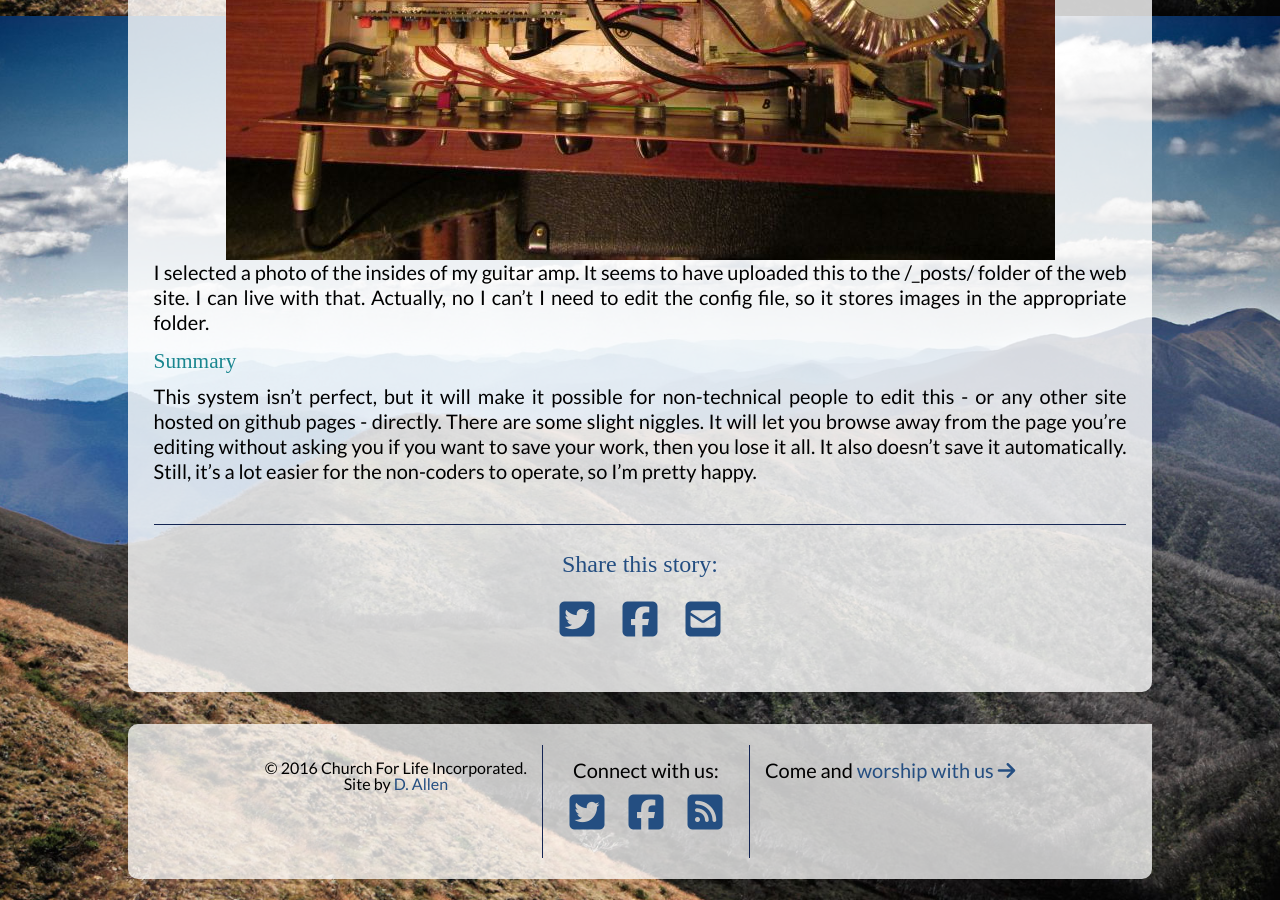
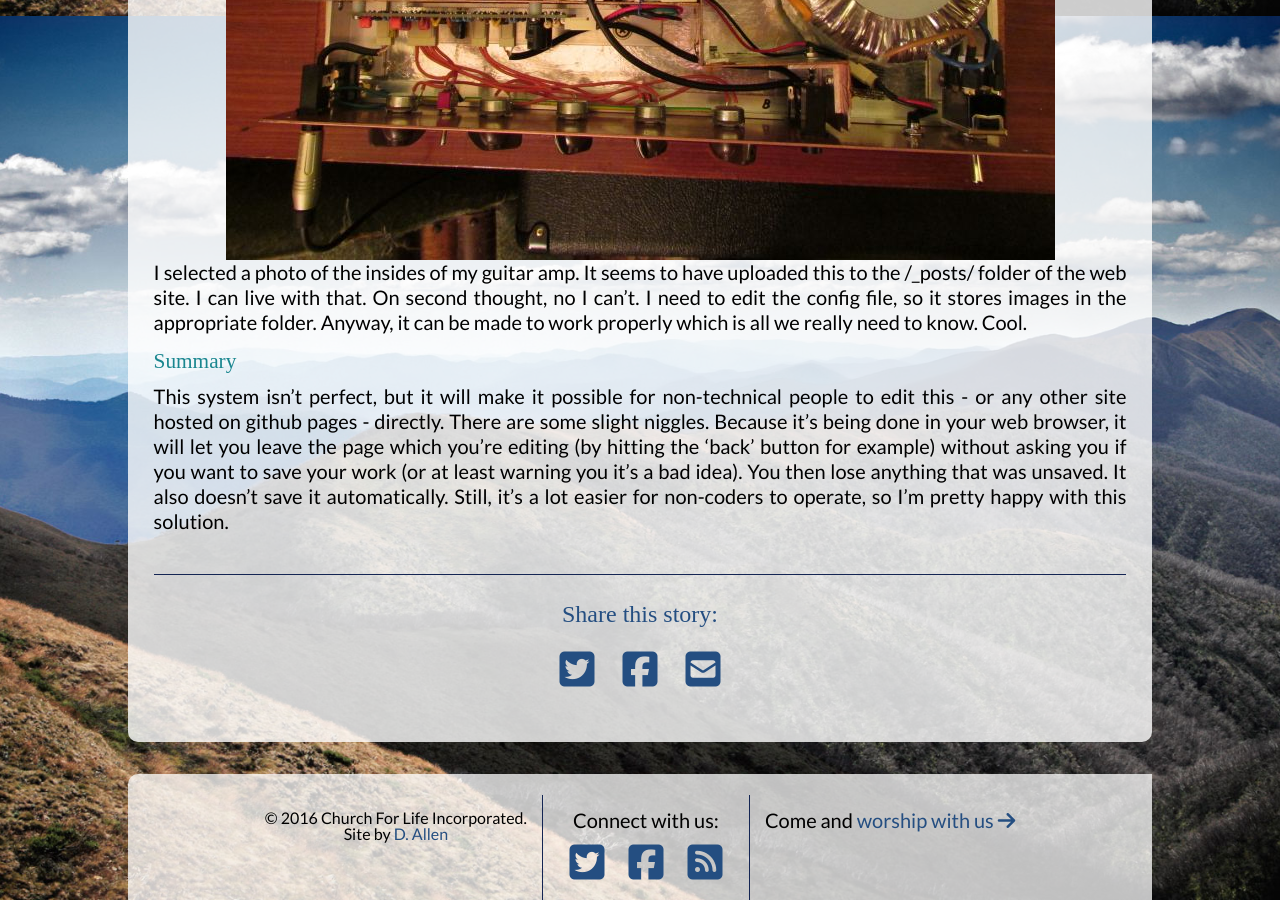
Before and after one commit to churchforlife/churchforlife.github.io, a Jekyll site: the page built from _posts/2016-09-05-prose.md, in a window 1280 px wide and 900 px high, scrolled down 884 px. Built offline with Jekyll 4.4.1, drawn with Linux system fonts in a browser that asks for light colours; nearby versions of some CDN libraries; some web fonts are replaced.

Commit message:
Update 2016-09-05-prose.md

```diff
--- a/_posts/2016-09-05-prose.md
+++ b/_posts/2016-09-05-prose.md
@@ -13,8 +13,8 @@ Oh look, it's also got a feature to allow you to add images to your post at the
 
 You click on the button, it gives you the option of selecting an image on your PC or simply dragging and dropping one onto the diaglog box. Cool. Let's see what happens...
 ![P27-top-down.jpg]({{site.baseurl}}/img/P27-top-down.jpg)
-I selected a photo of the insides of my guitar amp. It seems to have uploaded this to the /\_posts/ folder of the web site. I can live with that. Actually, no I can't I need to edit the config file, so it stores images in the appropriate folder.
+I selected a photo of the insides of my guitar amp. It seems to have uploaded this to the /\_posts/ folder of the web site. I can live with that. On second thought, no I can't. I need to edit the config file, so it stores images in the appropriate folder. Anyway, it can be made to work properly which is all we really need to know. Cool.
 
 ### Summary
 
-This system isn't perfect, but it will make it possible for non-technical people to edit this - or any other site hosted on github pages - directly. There are some slight niggles. It will let you browse away from the page you're editing without asking you if you want to save your work, then you lose it all. It also doesn't save it automatically. Still, it's a lot easier for the non-coders to operate, so I'm pretty happy.
+This system isn't perfect, but it will make it possible for non-technical people to edit this - or any other site hosted on github pages - directly. There are some slight niggles. Because it's being done in your web browser, it will let you leave the page which you're editing (by hitting the 'back' button for example) without asking you if you want to save your work (or at least warning you it's a bad idea). You then lose anything that was unsaved. It also doesn't save it automatically. Still, it's a lot easier for non-coders to operate, so I'm pretty happy with this solution.
```
